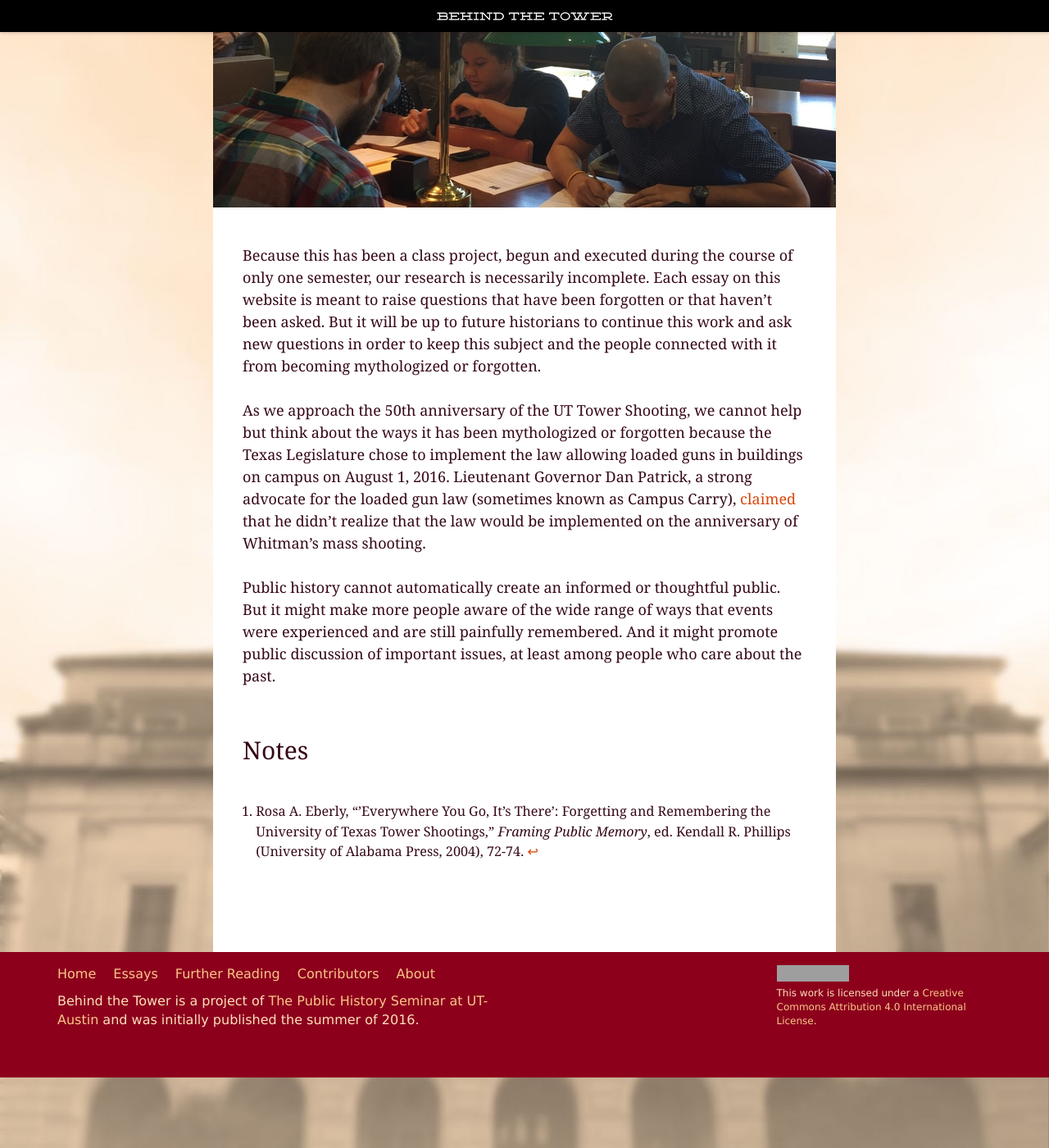
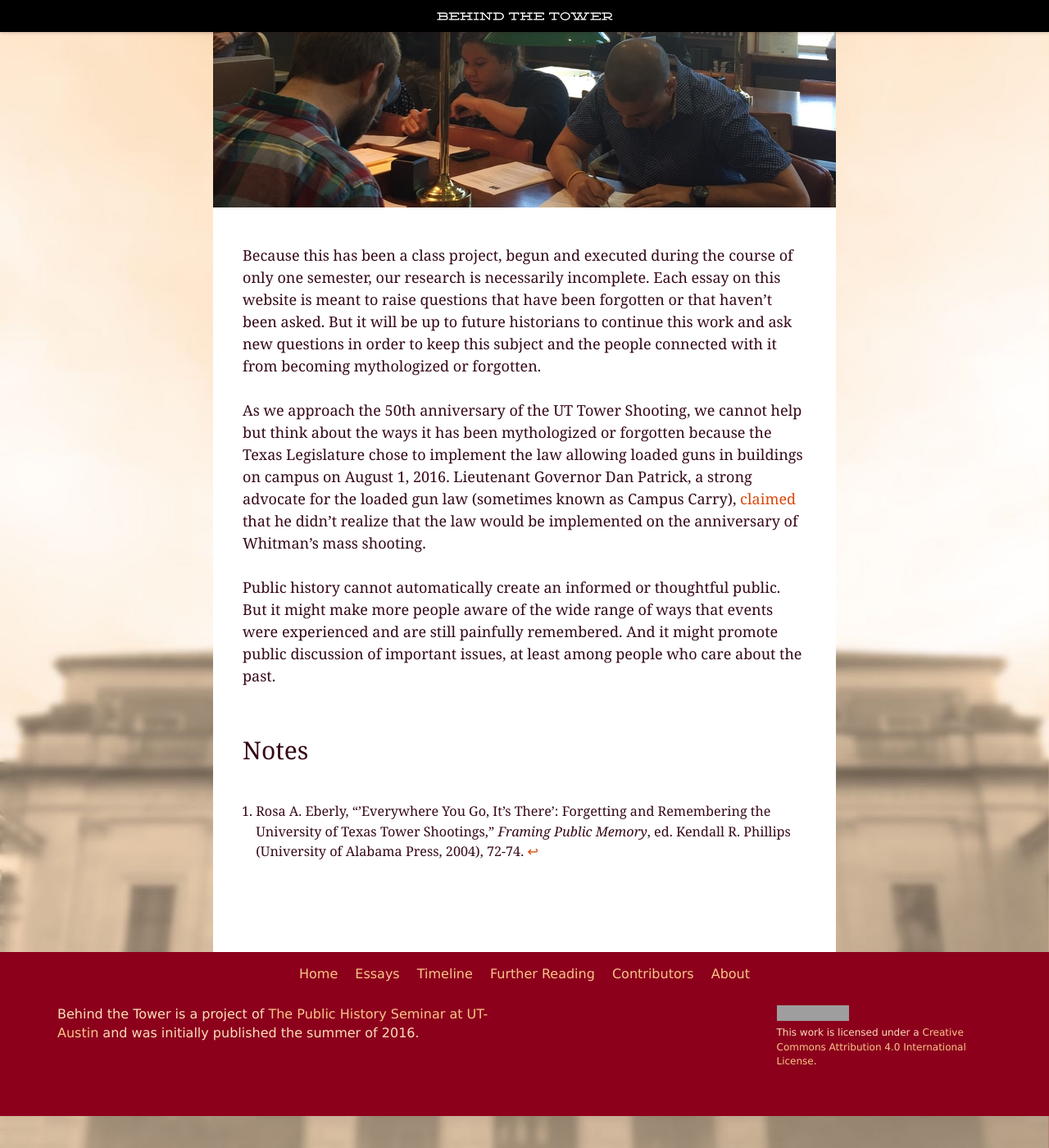
Before and after one commit to utexas-public-history/tower, a Jekyll site: the page built from index.md, in a window 1280 px wide and 1400 px high, scrolled down 6105 px. Shown: the whole window at 82% size. Built offline with Jekyll 4.4.1, drawn with Linux system fonts in a browser that asks for light colours; grey boxes are pictures that could not be loaded.

Commit message:
Break nav onto its own centered row in header and footer

```diff
--- a/_includes/footer.html
+++ b/_includes/footer.html
@@ -1,15 +1,20 @@
 <div class="footer bar">
   <div class="container"><div class="row">
-    <div class="col-xs-12 col-sm-6 col-md-6">
+    <div class="col-xs-12">
       <nav>
         <ul class="links">
           <li><a href="{{ site.baseurl }}/">Home</a></li>
           <li><a href="{{ site.baseurl }}/essays">Essays</a></li>
+          <li><a href="{{ site.baseurl }}/timeline">Timeline</a></li>
           <li><a href="{{ site.baseurl }}/further-reading">Further Reading</a></li>
           <li><a href="{{ site.baseurl }}/contributors">Contributors</a></li>
           <li><a href="{{ site.baseurl }}/about">About</a></li>
         </ul>
       </nav>
+    </div>
+  </div></div>
+  <div class="container"><div class="row">
+    <div class="col-xs-12 col-sm-6 col-md-6">
       <p>
         {{ site.title }} is a project of <a href="https://github.com/utexas-public-history">The Public History Seminar at UT-Austin</a> and was initially published the summer of 2016.
       </p>
--- a/_includes/header.html
+++ b/_includes/header.html
@@ -4,7 +4,7 @@
 <div class="header bar">
   <nav class="container">
     <div class="row">
-      <div class="col-xs-6">
+      <div class="col-xs-12">
         <ul><!--
           {% if page.nav_highlight == 'essays' -%}
             --><li><a href="{{ site.baseurl }}/essays" class="here">Essays</a></li><!--
@@ -16,10 +16,6 @@
           {% else -%}
             --><li><a href="{{ site.baseurl }}/timeline">Timeline</a></li><!--
           {% endif -%}
-        --></ul>
-      </div>
-      <div class="col-xs-6">
-        <ul class="right"><!--
           {% if page.nav_highlight == 'further-reading' -%}
             --><li><a href="{{ site.baseurl }}/further-reading" class="here">Further Reading</a></li><!--
           {% else -%}
--- a/_sass/base.scss
+++ b/_sass/base.scss
@@ -101,7 +101,8 @@
 
     nav ul.links {
       list-style-type: none;
-      padding: 0;
+      padding: 0 0 1em 0;
+      text-align: center;
 
       li {
         display: inline-block;
@@ -160,10 +161,7 @@
     ul {
       margin: 0;
       padding: 0;
-
-      &.right {
-        text-align: right;
-      }
+      text-align: center;
 
       li {
         display: inline-block;
```
